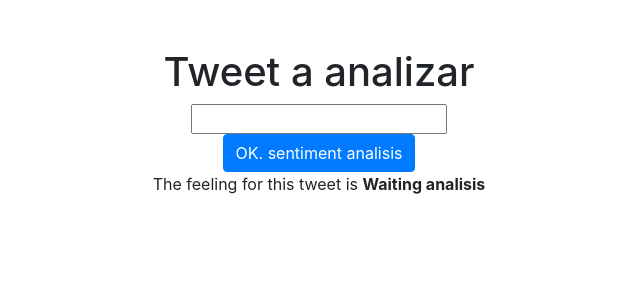
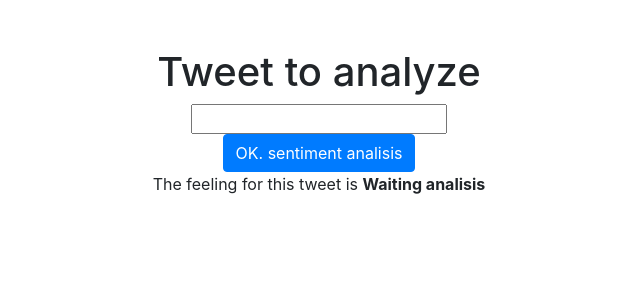
Before and after one commit to EdisonBedoya98/ReactRestAPIDjango, a React (Create React App) app: page / in a window 1280 px wide. Shown: the top 300 px of the page, without its empty margins (321-961 px from the left). Built offline with nearby package versions, Linux system fonts and the light colour scheme.

Commit message:
realease 1

```diff
--- a/src/FormSentimentIndex.js
+++ b/src/FormSentimentIndex.js
@@ -37,7 +37,7 @@ class FormSentimentIndex extends Component {
                 <div className="column">
                     <form>
                         <div className="field">
-                            <h1>Tweet a analizar</h1>
+                            <h1>Tweet to analyze</h1>
                             <div className="control">
                                 <input
                                     autofocus
```
